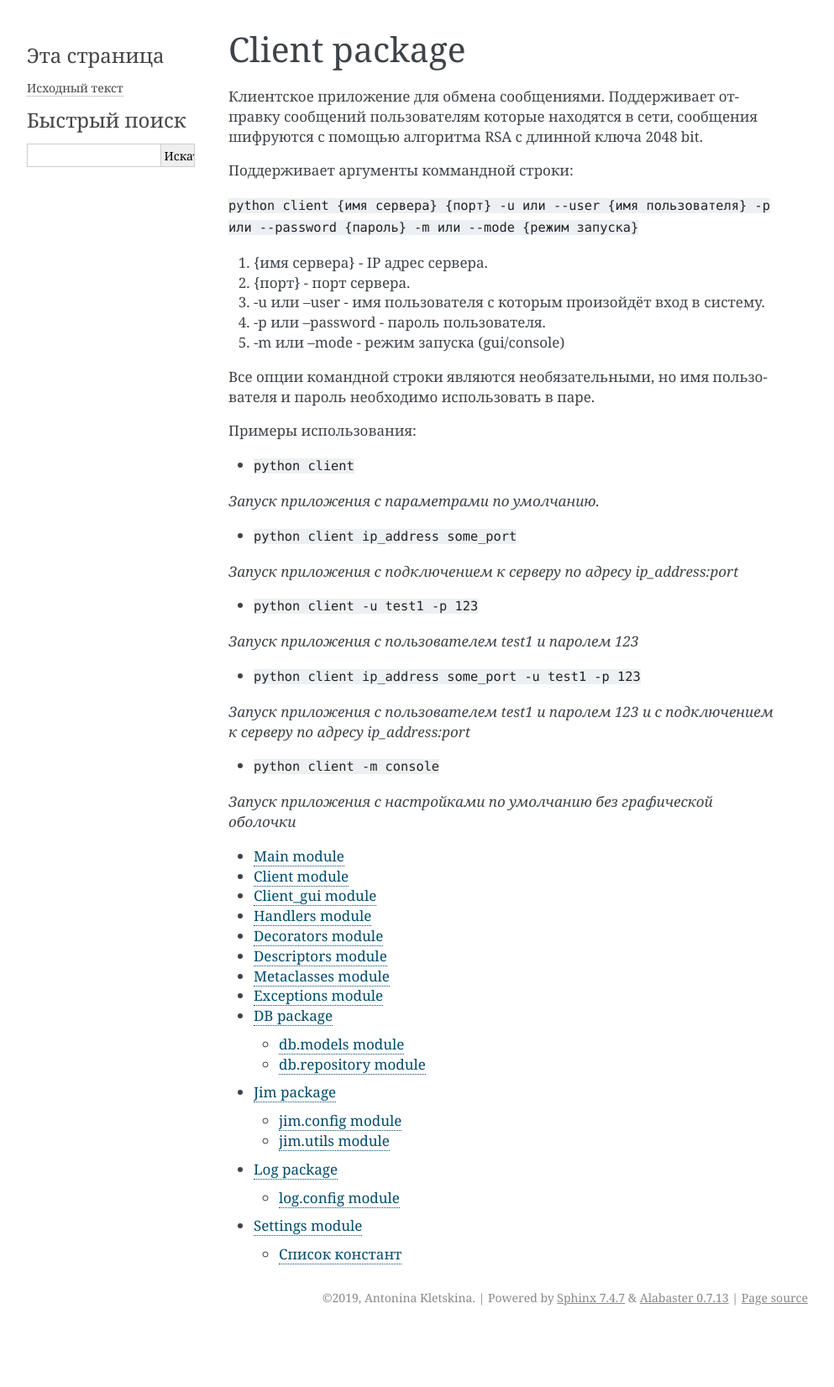
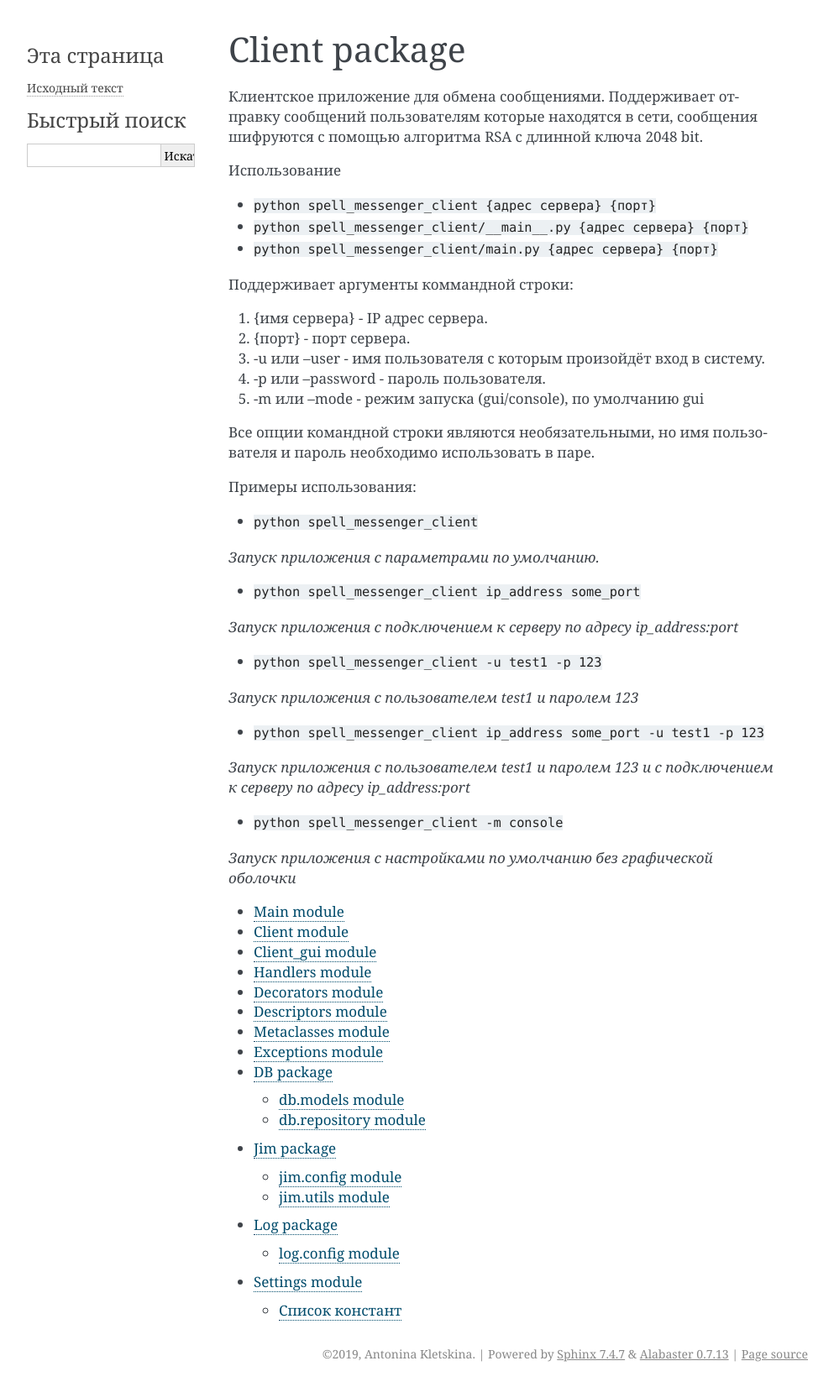
Before and after one commit to SPELLGIRL/Python-_professional, a Sphinx documentation site: the page built from spell_messenger/doc/source/client/modules.rst, in a window 1280 px wide. Shown: the whole page at 84% size, without its empty margins (148-1141 px from the left). Built offline with Sphinx 7.4.7, drawn with Linux system fonts in a browser that asks for light colours; before the commit the page ends 1585 px from its top, so only the background shows below that.

Commit message:
Исправления документации.

```diff
--- a/spell_messenger/doc/source/clear.rst
+++ b/spell_messenger/doc/source/clear.rst
@@ -5,11 +5,11 @@ Clear module
 
 Принимает аргументы командной строки:
 
-1. -m Режим очистки (server/client/all)
+-m Режим очистки (server/client/all)
 
 * Выбор модуля для очистки
 
-2. -h - Вывод справки
+-h - Вывод справки
 
 * Выводит справочную информацию по всем возможным командам и ключам
 
--- a/spell_messenger/doc/source/client/modules.rst
+++ b/spell_messenger/doc/source/client/modules.rst
@@ -5,40 +5,43 @@ Client package
 отправку сообщений пользователям которые находятся в сети, сообщения шифруются
 с помощью алгоритма RSA с длинной ключа 2048 bit.
 
+Использование
+
+* ``python spell_messenger_client {адрес сервера} {порт}``
+* ``python spell_messenger_client/__main__.py {адрес сервера} {порт}``
+* ``python spell_messenger_client/main.py {адрес сервера} {порт}``
+
 Поддерживает аргументы коммандной строки:
-
-``python client {имя сервера} {порт} -u или --user {имя пользователя}
--p или --password {пароль} -m или --mode {режим запуска}``
 
 1. {имя сервера} - IP адрес сервера.
 2. {порт} - порт сервера.
 3. -u или --user - имя пользователя с которым произойдёт вход в систему.
 4. -p или --password - пароль пользователя.
-5. -m или --mode - режим запуска (gui/console)
+5. -m или --mode - режим запуска (gui/console), по умолчанию gui
 
 Все опции командной строки являются необязательными, но имя пользователя и
 пароль необходимо использовать в паре.
 
 Примеры использования:
 
-* ``python client``
+* ``python spell_messenger_client``
 
 *Запуск приложения с параметрами по умолчанию.*
 
-* ``python client ip_address some_port``
+* ``python spell_messenger_client ip_address some_port``
 
 *Запуск приложения с подключением к серверу по адресу ip_address:port*
 
-* ``python client -u test1 -p 123``
+* ``python spell_messenger_client -u test1 -p 123``
 
 *Запуск приложения с пользователем test1 и паролем 123*
 
-* ``python client ip_address some_port -u test1 -p 123``
+* ``python spell_messenger_client ip_address some_port -u test1 -p 123``
 
 *Запуск приложения с пользователем test1 и паролем 123 и с подключением к
 серверу по адресу ip_address:port*
 
-* ``python client -m console``
+* ``python spell_messenger_client -m console``
 
 *Запуск приложения с настройками по умолчанию без графической оболочки*
 
```
Also changed, not shown: spell_messenger/doc/source/launcher.rst (+4 -4 lines), spell_messenger/doc/source/server/modules.rst (+11 -7 lines).
